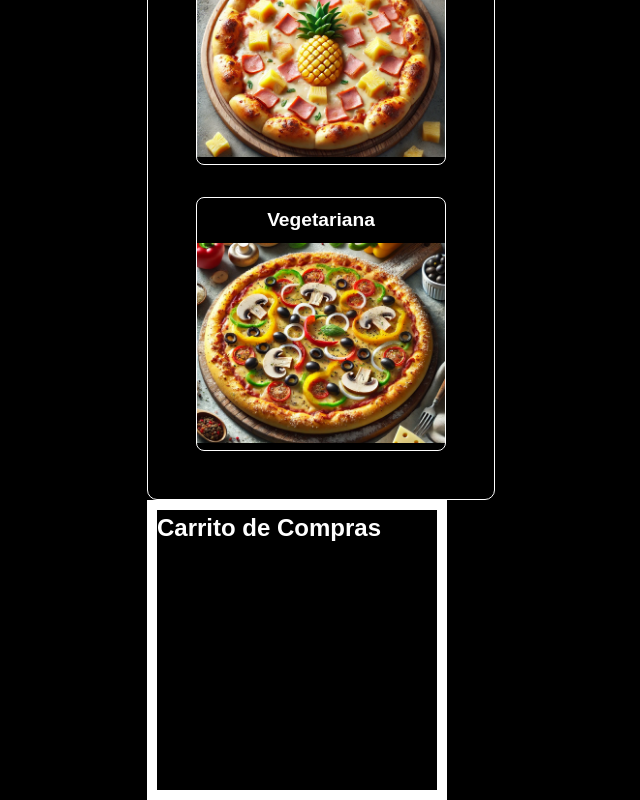
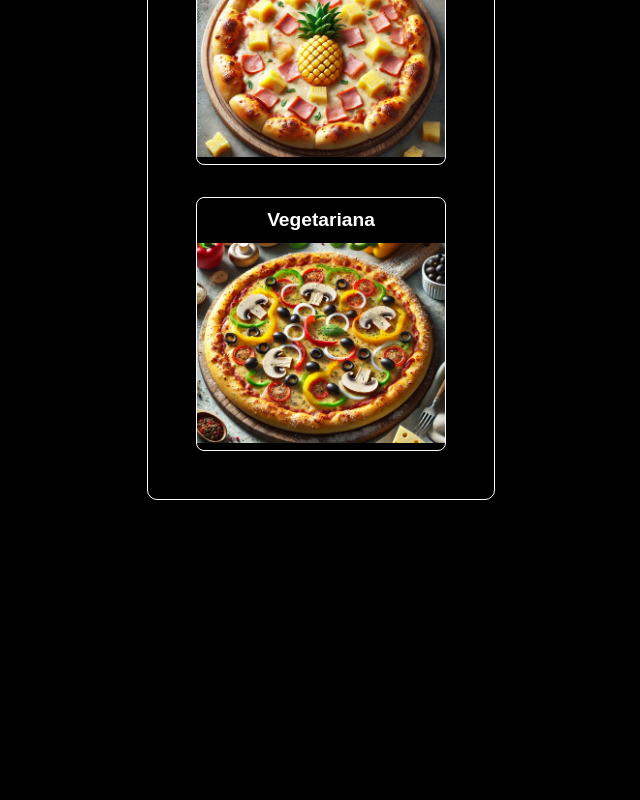
Before and after one commit to Magupe09/sintenedorReact, a React (Vite) app: page / in a window 1280 px wide. Shown: the part 1501-2301 px from the top of the page, without its empty margins (319-959 px from the left). After the commit the page ends 2001 px from the top, so only its background shows below. Built offline with nearby package versions, Linux system fonts and the light colour scheme.

Commit message:
agrego modal carrito

```diff
--- a/src/components/Carrito/index.jsx
+++ b/src/components/Carrito/index.jsx
@@ -1,20 +1,30 @@
-import React, { useContext } from 'react';
+import React from 'react';
 import './style.css';
-import { CarritoContext } from '../../context/CarritoContext';
+import { useCarrito } from '../../context/CarritoContext';
+
 function Carrito() {
-    const { carrito } = useContext(CarritoContext);
+    const { carrito, cerrarModal, modalAbierto } = useCarrito();
+
     return (
-        <div className='carrit-cart'>
-            <h2>Carrito de Compras</h2>
-            {carrito.map((item, index) => (
-                <div key={index}>
-                    <h3>{item.pizza.nombre}</h3>
-                    <p>Tamaño: {item.tamaño}</p>
-                    <p>Cantidad: {item.cantidad}</p>
-                    <p>Precio Total: ${item.precioTotal}</p>
-                </div>
-            ))}
+        <div className={`modal ${modalAbierto ? "mostrar" : ""}`}>
+            <div className="modal-contenido">
+                <button className="cerrar-modal" onClick={cerrarModal}>X</button>
+                <h2>Carrito de Compras</h2>
+                {carrito.length === 0 ? (
+                    <p>El carrito está vacío</p>
+                ) : (
+                    carrito.map((item, index) => (
+                        <div key={index} className="item-carrito">
+                            <h3>{item.nombre}</h3>
+                            <p>Tamaño: {item.tamaño}</p>
+                            <p>Cantidad: {item.cantidad}</p>
+                            <p>Precio Total: ${item.precioTotal}</p>
+                        </div>
+                    ))
+                )}
+            </div>
         </div>
     );
 }
+
 export default Carrito;
--- a/src/components/Carrito/style.css
+++ b/src/components/Carrito/style.css
@@ -1,5 +1,35 @@
-.carrit-cart{
-    border: 10px solid white;
-    width: 300px;
-    height: 300px;
-}
+.modal {
+    display: none;
+    position: fixed;
+    top: 0;
+    left: 0;
+    width: 100%;
+    height: 100%;
+    background: rgba(0, 0, 0, 0.5);
+    justify-content: center;
+    align-items: center;
+  }
+
+  .modal.mostrar {
+    display: flex;
+  }
+
+  .modal-contenido {
+    background: white;
+    padding: 20px;
+    border-radius: 8px;
+    min-width: 300px;
+    text-align: center;
+    color: black;
+  }
+
+  .cerrar-modal {
+    background: red;
+    color: white;
+    border: none;
+    padding: 5px 10px;
+    cursor: pointer;
+    position: absolute;
+    top: 10px;
+    right: 10px;
+  }
--- a/src/components/Navbar/index.jsx
+++ b/src/components/Navbar/index.jsx
@@ -2,10 +2,12 @@ import React from 'react';
 import video from '../../assets/videPizza.mp4';
 import { useState } from 'react';
 import './style.css';
+import { useCarrito } from '../../context/CarritoContext';
 
 function Navbar() {
     const [menuVisible, setMenuVisible] = useState(false);
     console.log(menuVisible);
+    const { abrirModal } = useCarrito();
     return (
         <header className="header">
             <div className='contenedor-video'>
@@ -15,20 +17,23 @@ function Navbar() {
                 <ul className={`nav ${!menuVisible ? 'oculto' : ''}`}>
                     <li><a href="#home">Home</a></li>
                     <li><a href="#menu">Menù</a></li>
-                    <li><a href="#carrito">
+                    <li><a href="#carrito" onClick={(e) => {
+                        e.preventDefault();
+                        abrirModal();
+                    }}>
                             <svg className='carrito-icono' xmlns="http://www.w3.org/2000/svg" viewBox="0 0 576 512"><path d="M0 24C0 10.7 10.7 0 24 0L69.5 0c22 0 41.5 12.8 50.6 32l411 0c26.3 0 45.5 25 38.6 50.4l-41 152.3c-8.5 31.4-37 53.3-69.5 53.3l-288.5 0 5.4 28.5c2.2 11.3 12.1 19.5 23.6 19.5L488 336c13.3 0 24 10.7 24 24s-10.7 24-24 24l-288.3 0c-34.6 0-64.3-24.6-70.7-58.5L77.4 54.5c-.7-3.8-4-6.5-7.9-6.5L24 48C10.7 48 0 37.3 0 24zM128 464a48 48 0 1 1 96 0 48 48 0 1 1 -96 0zm336-48a48 48 0 1 1 0 96 48 48 0 1 1 0-96z" />
                                 <span className="notificacion"></span>
                             </svg>
                         </a></li>
                 <li><a href="#contacto">Contacto</a></li>
             </ul>
-                <button onClick={() => setMenuVisible(!menuVisible)}  className={`boton-hamburguesa ${menuVisible ? 'activo' : ''}`} >
+            <button onClick={() => setMenuVisible(!menuVisible)} className={`boton-hamburguesa ${menuVisible ? 'activo' : ''}`} >
                 <span></span>
                 <span></span>
                 <span></span>
             </button>
         </nav>
-        </header>
+        </header >
     );
 }
 
--- a/src/context/CarritoContext.jsx
+++ b/src/context/CarritoContext.jsx
@@ -1,22 +1,31 @@
-import React, { createContext, useState } from 'react';
+import React, { createContext, useState , useContext} from 'react';
 
 export const CarritoContext = createContext();
 
 export const CarritoProvider = ({ children }) => {
     const [carrito, setCarrito] = useState([]);
+
+    const [modalAbierto, setModalAbierto] = useState(false);
+
+    const abrirModal = () => setModalAbierto(true);
+    const cerrarModal = () => setModalAbierto(false);
+
     console.log('Contenido del carrito:', carrito);
     const agregarAlCarrito = (item) => {
 
         setCarrito([...carrito, item]);
-        console.log(carrito, 'carrito');
+        console.log(carrito, 'carrito aqui QUIENES SON');
 
     }
 
     return (
-        <CarritoContext.Provider value={{ carrito, agregarAlCarrito }}>
+        <CarritoContext.Provider value={{ carrito, agregarAlCarrito,  modalAbierto, abrirModal, cerrarModal}}>
             {children}
         </CarritoContext.Provider>
     )
 }
 
-export default CarritoProvider;
+
+export const useCarrito = () => {
+    return useContext(CarritoContext);
+}
```
Also changed, not shown: src/components/Menu/index.jsx (+5 -5 lines). Lines whose indentation alone changed are shown as unchanged.
